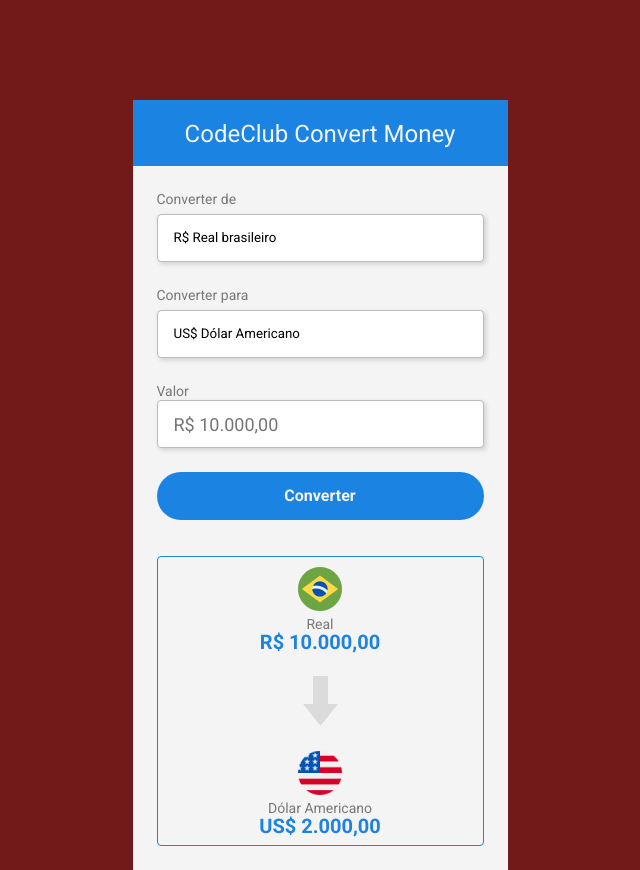
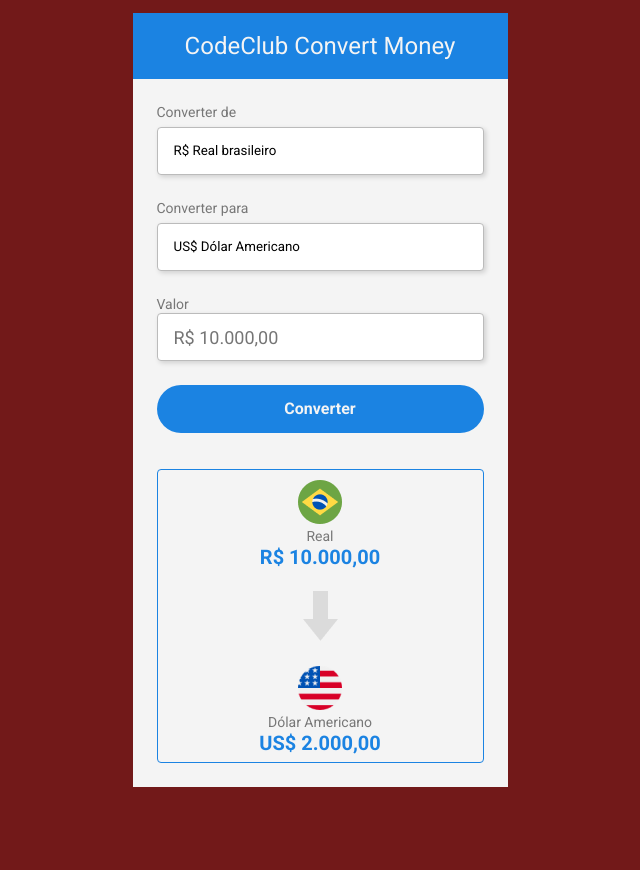
Before and after one commit to agostinhomarcia/conversor, a plain HTML site: page index.html in a window 1280 px wide. Shown: the whole page, without its empty margins (320-960 px from the left). After the commit the page ends 800 px from the top, so only its background shows below. Drawn offline with Linux system fonts and the light colour scheme.

Commit message:
centralizando  com flex box

```diff
--- a/styles.css
+++ b/styles.css
@@ -10,27 +10,34 @@
 
 body {
     background: #721919;
+    display: flex;
+    justify-content: center;
+    align-items: center;
+    height: 100vh;
 }
 
 .container {
     width: 375px;
     background-color: #f4f4f4;
-    margin-top: 100px;
-    margin: 0 auto;
-    margin-top: 100px;
+
+
 }
+/* para alinhar o texto do h1 colocamos as propriedades no header que é o elemnto pai */
 
 header {
     background: #1b83e2;
     width: 375px;
     height: 66px;
+    display: flex;
+    justify-content: center;
+    align-items: center;
 }
 
 h1 {
     font-size: 24px;
     color: #f4f4f4;
-    text-align: center;
-    padding-top: 25px;
+
+
 }
 
 main {
@@ -96,11 +103,18 @@ button:active {
 section {
     border: 1px solid #1b83e2;
     border-radius: 4px;
+    display: flex;
+    flex-direction: column;
+    align-items: center;
+    gap: 15px;
 }
 
 .currency-container {
-    text-align: center;
     padding: 10px;
+    display: flex;
+    flex-direction: column;
+    align-items: center;
+    gap: 3px
 }
 
 .currency-name {
@@ -114,8 +128,3 @@ section {
     font-size: 20px;
     color: #1b83e2;
 }
-
-.arrow-img {
-    margin: 15px auto;
-    display: block;
-}
```
Also changed, not shown: index.html (+4 -4 lines).
